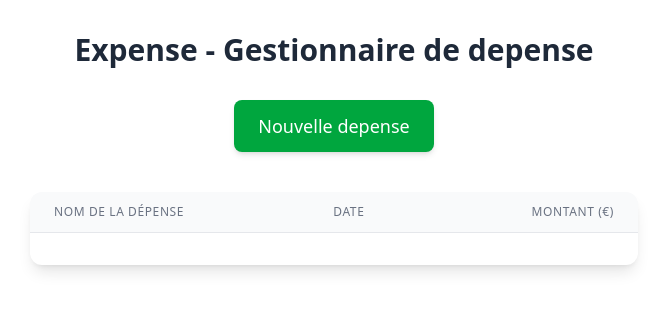
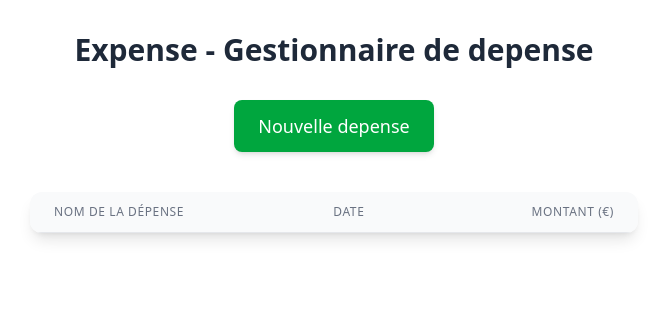
Before and after one commit to Tatiana-Juin/Expense, a React (Vite) app: page / in a window 1280 px wide. Shown: the top 310 px of the page, without its empty margins (306-973 px from the left). Built offline with nearby package versions, Linux system fonts and the light colour scheme.

Commit message:
J'ai modifier le fichier ExpenseList ou j'ai ajouter un filter pour eviter que l'on voie la ligne vide

```diff
--- a/src/components/ExpenseList.jsx
+++ b/src/components/ExpenseList.jsx
@@ -1,6 +1,8 @@
 // import React from 'react'
 
 export default function ExpenseList({datas,setDatas}) {
+  // POUR FILTRER ET EMPECHER QUE LA LIGNE AYANT ID NULL SOIT AFFICHER , RECUPERER
+  const filteredDatas = datas.filter(dataExpense => dataExpense.id !== null);
   return (
     <div className="shadow-lg rounded-xl overflow-hidden bg-white mt-8">
       {/* TABLEAU POUR AFFICHER LES VALEURS  */}
@@ -20,7 +22,7 @@ export default function ExpenseList({datas,setDatas}) {
             </tr>
         </thead>
         <tbody>
-          {datas.map((dataExpense) =>(
+          {filteredDatas.map((dataExpense) =>(
 
             <tr key={dataExpense.id} className="hover:bg-gray-50 transition duration-150 ease-in-out">
               <td className="px-6 py-4 whitespace-nowrap text-sm font-medium text-gray-900"> {dataExpense.nom} </td>
```
